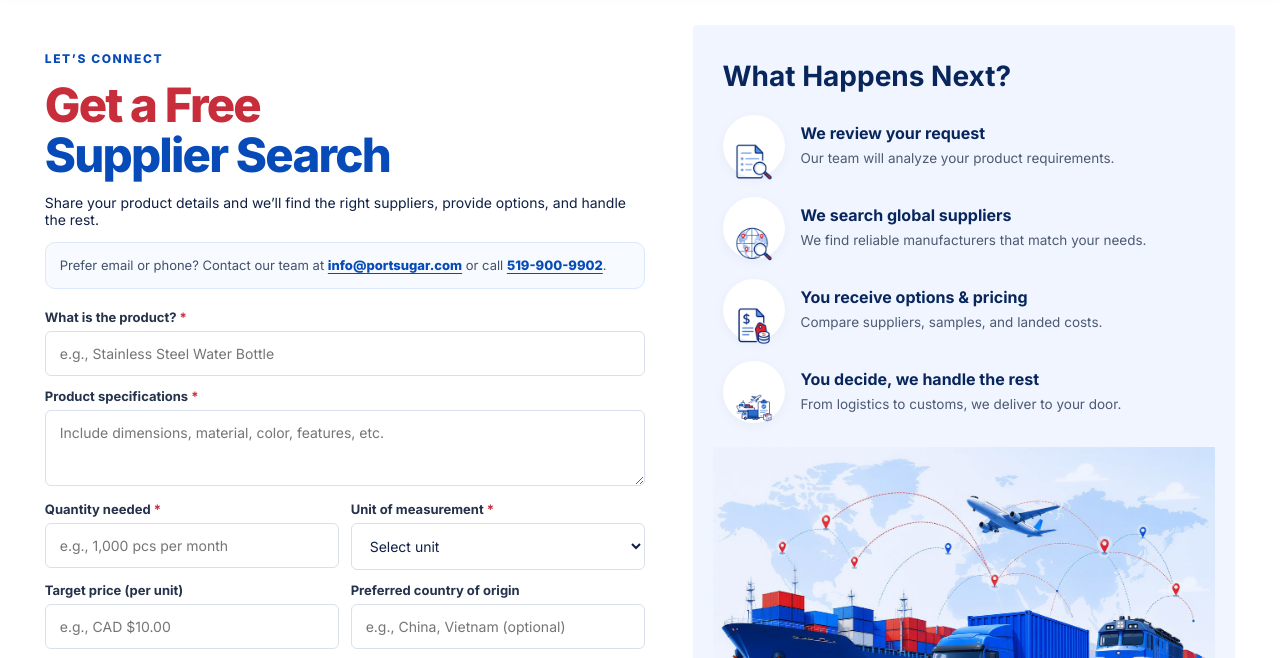
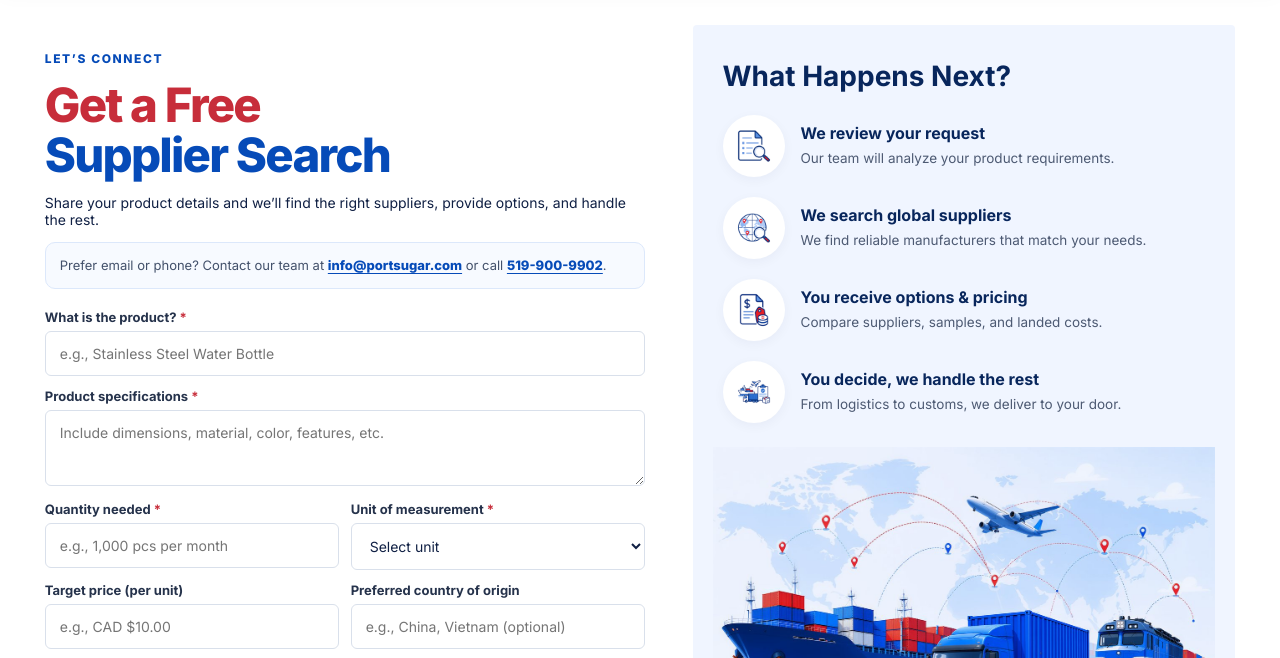
Before and after one commit to Portsugarofficial/portsugar, a website: page contact.html in a window 1280 px wide. Shown: the part 77-735 px from the top of the page. Drawn offline with Linux system fonts and the light colour scheme.

Commit message:
Fix alignment of Contact Us process icons

```diff
--- a/assets/styles.css
+++ b/assets/styles.css
@@ -867,3 +867,27 @@
 @media (min-width: 801px) {
   .contact-process > img { max-height: none; height: auto; object-fit: contain; margin: 4px -10px auto; }
 }
+
+/* Contact Us: center only the four icons in the What Happens Next white circles. */
+.contact-process .process-icon {
+  position: relative;
+  display: flex;
+  align-items: center;
+  justify-content: center;
+}
+.contact-process .process-icon > .icon-img {
+  display: block;
+  width: 36px;
+  height: 36px;
+  margin: 0;
+  object-fit: contain;
+  object-position: center;
+  flex: 0 0 36px;
+}
+@media (max-width: 650px) {
+  .contact-process .process-icon > .icon-img {
+    width: 40px;
+    height: 40px;
+    flex-basis: 40px;
+  }
+}
```
